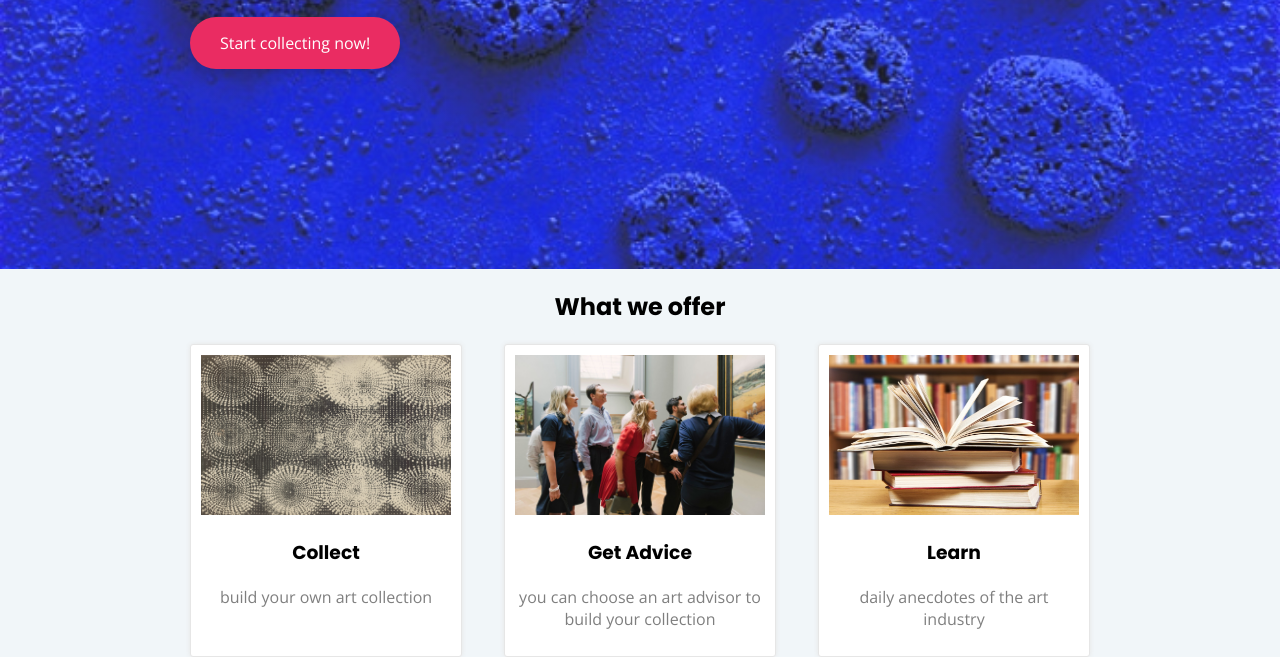
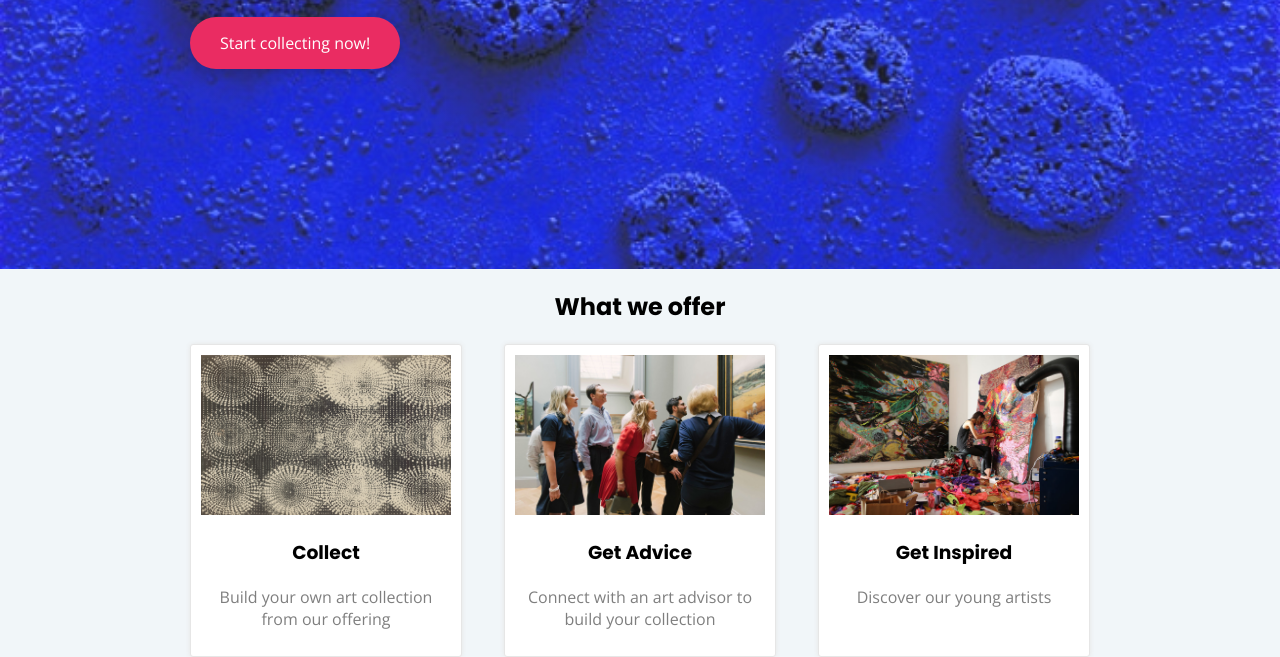
Before and after one commit to elevaroo/landing, a plain HTML site: page index.html in a window 1280 px wide. Shown: the part 321-978 px from the top of the page. Drawn offline with nearby package versions, Linux system fonts and the light colour scheme.

Commit message:
improved content

```diff
--- a/index.html
+++ b/index.html
@@ -24,19 +24,19 @@
     <div class="card">
         <img src="images/piene.jpg" class="card-img" alt="">
         <h3>Collect</h3>
-        <p>build your own art collection</p>
+        <p>Build your own art collection from our offering</p>
     </div>
 
     <div class="card">
         <img src="images/art_advisory.jpeg" class="card-img" alt="">
         <h3 class="exception">Get Advice</h3>
-        <p>you can choose an art advisor to build your collection</p>
+        <p>Connect with an art advisor to build your collection</p>
     </div>
 
     <div class="card">
-        <img src="images/learn-about-art.jpg" class="card-img" alt="">
-        <h3>Learn</h3>
-        <p>daily anecdotes of the art industry</p>
+        <img src="images/young_artist.jpg" class="card-img" alt="">
+        <h3>Get Inspired</h3>
+        <p>Discover our young artists</p>
     </div>
   </div>
 </div>
```
Also changed, not shown: images/young_artist.jpg (added), 2 other files.
